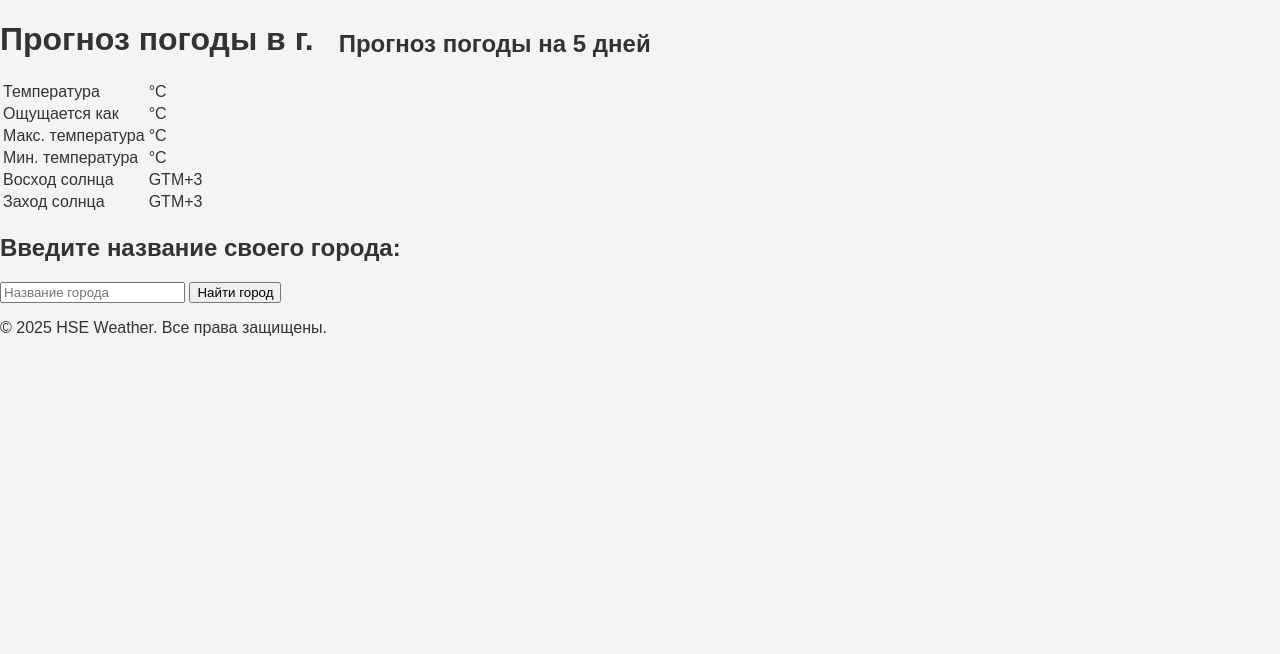
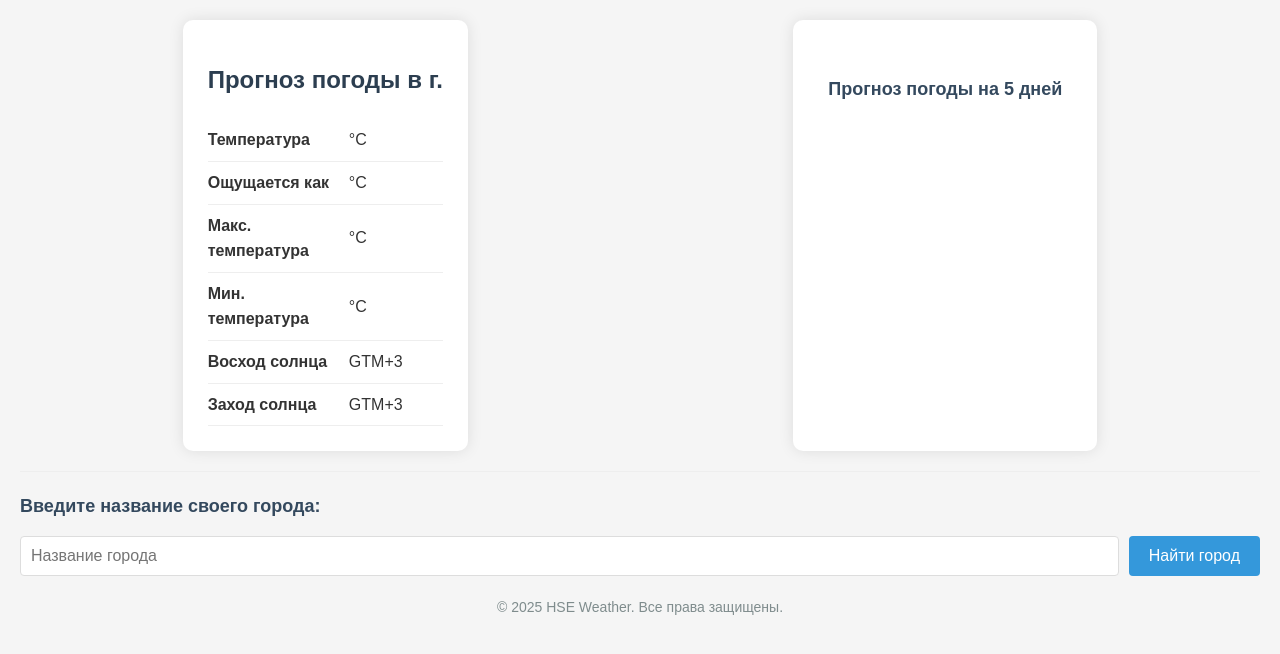
Before and after one commit to Harukazze/PythonProject, a Flask app: template templates/weather.html in a window 1280 px wide. Shown: the top 654 px of the page. Run offline with Flask 3, Linux system fonts and the light colour scheme; the template is opened without the code that fills it, so the values that code supplies are empty.

Commit message:
Update weather.css
сss файл. Пожалуйста, оставляй комментарии. Так я не так долго буду втыкать, что происходит.

```diff
--- a/static/weather.css
+++ b/static/weather.css
@@ -1,10 +1,13 @@
+
 body {
-    font-family: Arial, sans-serif;
+    font-family: 'Arial', sans-serif;
+    line-height: 1.6;
+    color: #333;
+    background-color: #f5f5f5;
     margin: 0;
-    padding: 0;
-    background-color: #f4f4f4;
-    color: #333;
+    padding: 20px;
 }
+
 .cityInput{
     display:flex;
     align-content:center;
@@ -20,9 +23,11 @@ body {
 .wrapper{
     display:flex;
 }
+
 .oneDayWeather{
 padding:10px;
 }
+
 .fiveDayWeather{
 padding:10px;
 margin-left: 15px;
@@ -47,3 +52,131 @@ li{
 .description{
     margin-left:auto;
 }
+
+/* ТЕКСТОВЫЕ ИЗМЕНЕНИЯ */
+
+h1 {
+    color: #2c3e50;
+    font-size: 24px;
+    margin-bottom: 20px;
+    text-align: center;
+}
+
+h2 {
+    color: #34495e;
+    font-size: 18px;
+    margin-top: 0;
+    margin-bottom: 15px;
+}
+
+
+
+/* РАЗДЕЛИТЕЛЬ */
+.divider {
+    height: 1px;
+    background-color: #eee;
+    margin: 20px 0;
+}
+
+/* ПОГОДА */
+
+.weather-container {
+    max-width: 600px;
+    margin: 0 auto;
+    background: white;
+    padding: 25px;
+    border-radius: 10px;
+    box-shadow: 0 0 15px rgba(0, 0, 0, 0.1);
+}
+
+/* Текущая погода */
+.current-weather table {
+    width: 100%;
+    border-collapse: collapse;
+}
+
+.current-weather td {
+    padding: 8px 0;
+    border-bottom: 1px solid #eee;
+}
+
+.current-weather td:first-child {
+    font-weight: bold;
+    width: 60%;
+}
+
+/* Прогноз на 5 дней */
+.fiveDayWeather {
+    margin: 20px 0;
+}
+
+.forecast-table {
+    border-collapse: collapse;
+    width: 100%;
+}
+
+.forecast-table tr {
+    border-bottom: 12px solid transparent; /* Отступ */
+    background: white;
+}
+
+.forecast-table td {
+    padding: 8px 16px;
+    border-bottom: 1px solid #f0f0f0; /* Легкая линия разделения */
+}
+
+.forecast-table td:nth-child(1) {
+    /* Стиль для даты */
+    font-weight: 500;
+}
+
+.forecast-table td:nth-child(2) {
+    /* Стиль для температуры */
+    text-align: center;
+}
+
+.forecast-table td:nth-child(3) {
+    /* Стиль для описания */
+    text-align: right;
+    color: #555;
+}
+
+/* Поиск города */
+.city-search {
+    margin-bottom: 20px;
+}
+
+.search-box {
+    display: flex;
+    gap: 10px;
+}
+
+.search-box input {
+    flex: 1;
+    padding: 10px;
+    border: 1px solid #ddd;
+    border-radius: 4px;
+    font-size: 16px;
+}
+
+.search-box button {
+    padding: 10px 20px;
+    background-color: #3498db;
+    color: white;
+    border: none;
+    border-radius: 4px;
+    cursor: pointer;
+    font-size: 16px;
+}
+
+.search-box button:hover {
+    background-color: #2980b9;
+}
+
+/* НИЖНИЙ КОЛОНТИТУЛ */
+footer {
+    text-align: center;
+    margin-top: 20px;
+    color: #7f8c8d;
+    font-size: 14px;
+}
```
